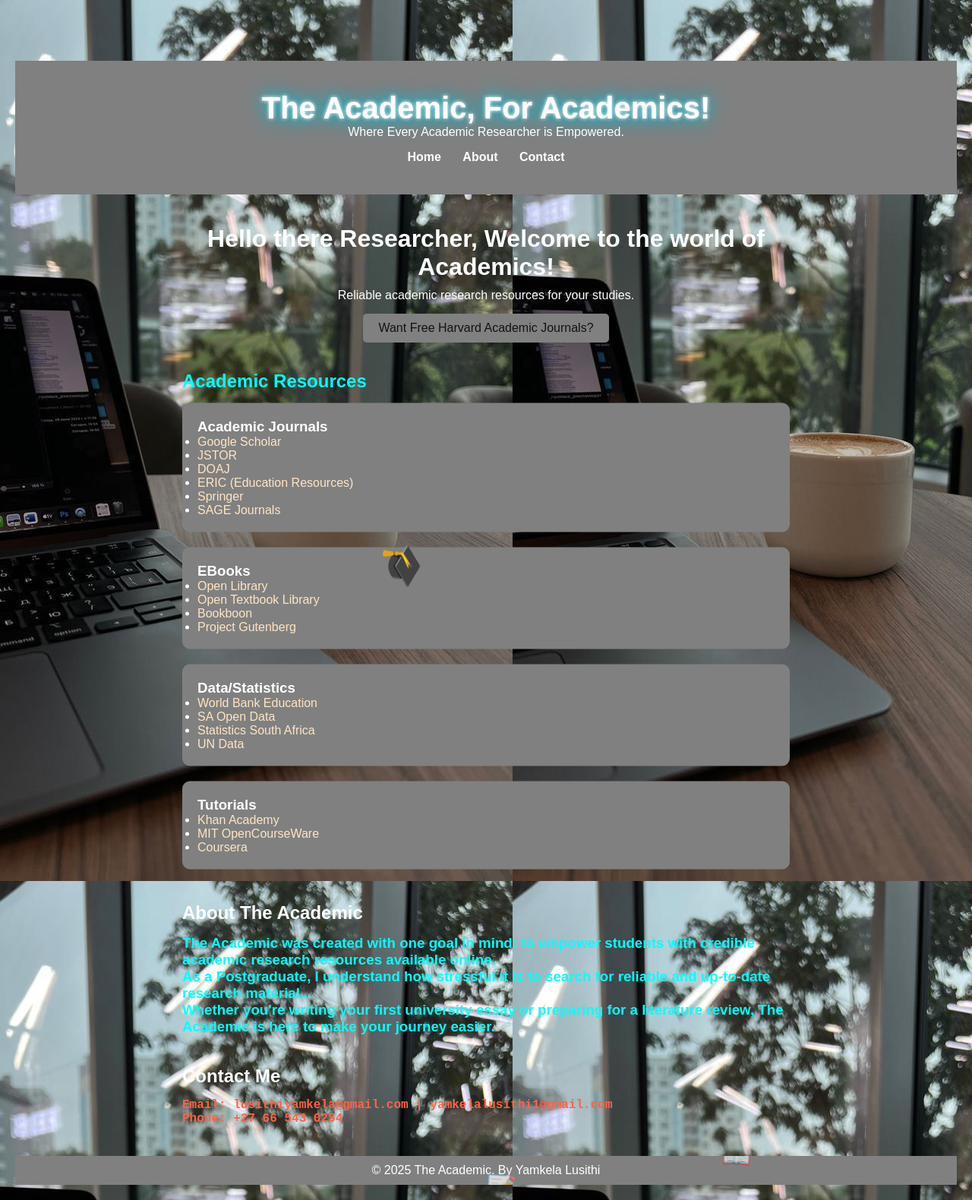
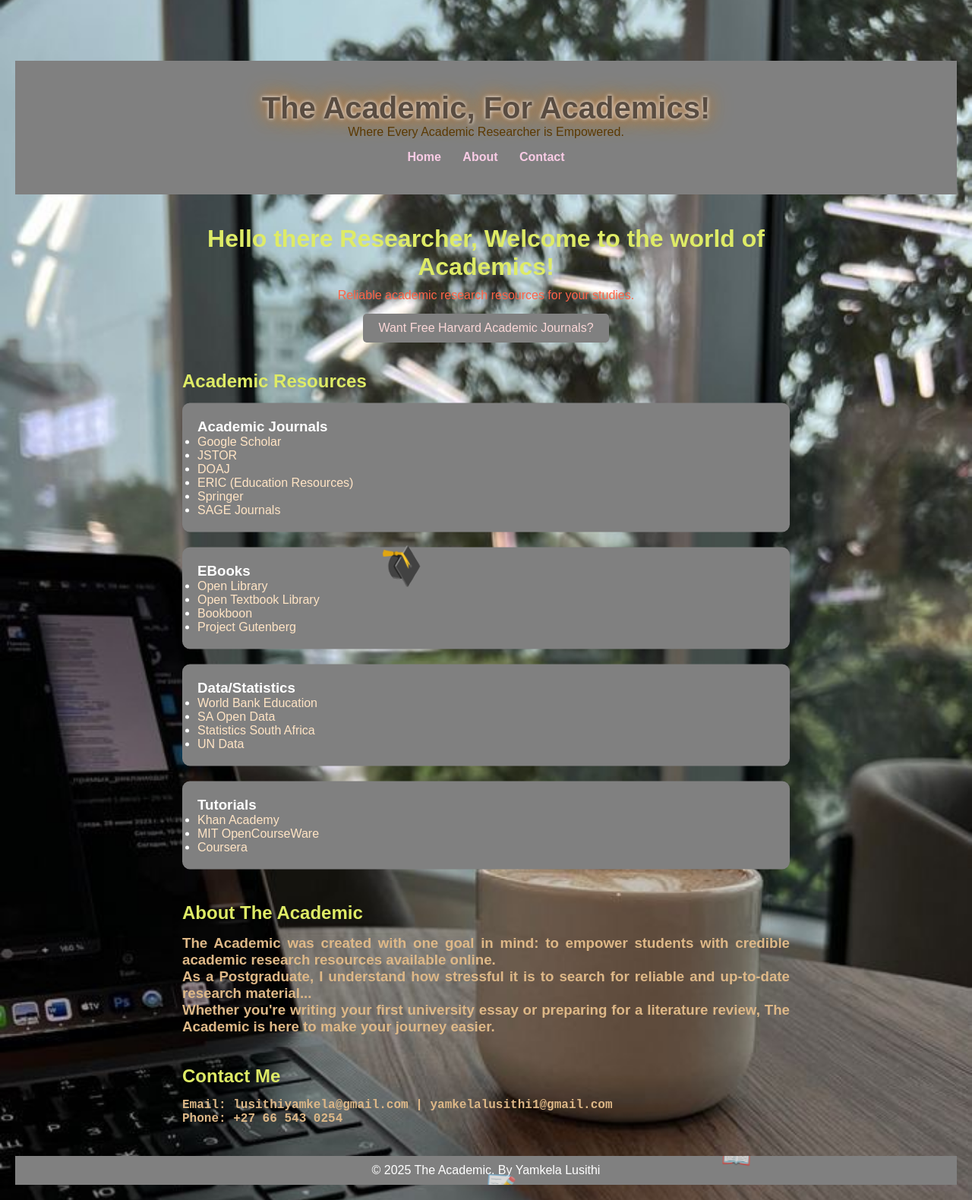
Before and after one commit to Yamkela4458/TheAcademics, a plain HTML site: page index.html in a window 1280 px wide. Shown: the part 40-1620 px from the top of the page at 76% size. Drawn offline with Linux system fonts and the light colour scheme.

Commit message:
Update style.css

```diff
--- a/style.css
+++ b/style.css
@@ -3,6 +3,7 @@
   padding: 0;
   box-sizing: border-box;
 }
+
 body {
   font-family: Arial, sans-serif;
   background-color: #fff;
@@ -10,8 +11,7 @@ body {
   padding: 20px;
   transition: background-color 0.4s, color 0.4s;
   background-image: url(images/IMG_8520.JPG);
-}
- body{
+  background-size: cover;
   opacity: 0;
   transform: scale(0.8);
   animation: popup 1s ease-out forwards;
@@ -25,6 +25,7 @@ body {
     transform: scale(1);
     }
   }
+
 header {
   text-align: center;
   background: gray;
@@ -32,12 +33,15 @@ header {
   padding: 40px 20px;
 }
 
-/* Glowing animated headline */
 header h1 {
   font-size: 2.5rem;
-  color: #fff;
-  text-shadow: 0 0 5px #fff, 0 0 20px #00bcd4, 0 0 30px #00bcd4;
+  color: #594c41;
+  text-shadow: 0 0 5px #fff, 0 0 20px #be7544, 0 0 30px #d48300;
   animation: glow 2s ease-in-out infinite alternate;
+}
+
+header p{
+  color: #5b3903;
 }
 
 nav {
@@ -46,7 +50,7 @@ nav {
 
 nav a {
   margin: 0 12px;
-  color: #fff;
+  color: #f9cbe5;
   text-decoration: none;
   font-weight: bold;
 }
@@ -59,10 +63,16 @@ nav a:hover {
 }
 .hero h2 {
   font-size: 2rem;
+  color: #deeb66;
   margin-bottom: 10px;
 }
+
+.hero p{
+  color: #ff6347;
+}
+
 .hero a{
-    color: #121212;
+    color: #fad6d6;
 }
 .btn {
   display: inline-block;
@@ -81,12 +91,10 @@ h2 {
   margin-bottom: 15px;
 }
 
-/* Floating animation for menu section */
 #menu {
   animation: floatUpDown 6s ease-in-out infinite;
 }
 
-/* Keyframes for smooth up-and-down movement */
 @keyframes floatUpDown {
   0% {
     transform: translateY(0px);
@@ -100,7 +108,7 @@ h2 {
 }
 
 #menu h2{
-  color: aqua;
+  color: #deeb66;
 }
 .menu-items {
   display: grid;
@@ -132,23 +140,6 @@ footer {
   border-radius: 4px;
 }
 
-/* Dark mode */
-body.dark-mode {
-  background-color: #121212;
-  color: #e0e0e0;
-}
-body.dark-mode section,
-body.dark-mode .item {
-  background-color: #1e1e1e;
-}
-body.dark-mode header,
-body.dark-mode footer {
-  background: black;
-}
-body.dark-mode a {
-  color: #ff6347;
-}
-
 .floating-graduate {
   position: fixed;
   font-size: 3rem;
@@ -160,7 +151,6 @@ body.dark-mode a {
   z-index: 10;
 }
 
-/* Animation: float across the screen */
 @keyframes graduateFloat {
   0% {
     transform: translateX(0) rotate(0deg);
@@ -176,24 +166,21 @@ body.dark-mode a {
   }
 }
 
-#about h3{
-  color: aqua;
-}
 #about h2{
-  color: #fff;
+  color: #deeb66;
 }
 
-#about h4{
-  color: #ff6347;
-  font-family: 'Courier New', Courier, monospace;
+#about h3{
+  color: burlywood;
+  text-align: justify;
 }
 
 #contact h2{
-  color: #fff;
+  color: #deeb66;
 }
 #contact h4{
   font-family: 'Courier New', Courier, monospace;
-  color: #ff6347;
+  color: burlywood;
 }
 
 .floating-emoji {
@@ -205,7 +192,6 @@ body.dark-mode a {
   pointer-events: none;
 }
 
-/* Emoji animation */
 @keyframes floatEmojis {
   0% {
     transform: translateY(0px) rotate(0deg);
@@ -218,7 +204,6 @@ body.dark-mode a {
   }
 }
 
-/* Unique positions and delays */
 footer {
   position: relative;
   overflow: hidden;
```
Lines whose indentation alone changed are shown as unchanged.
